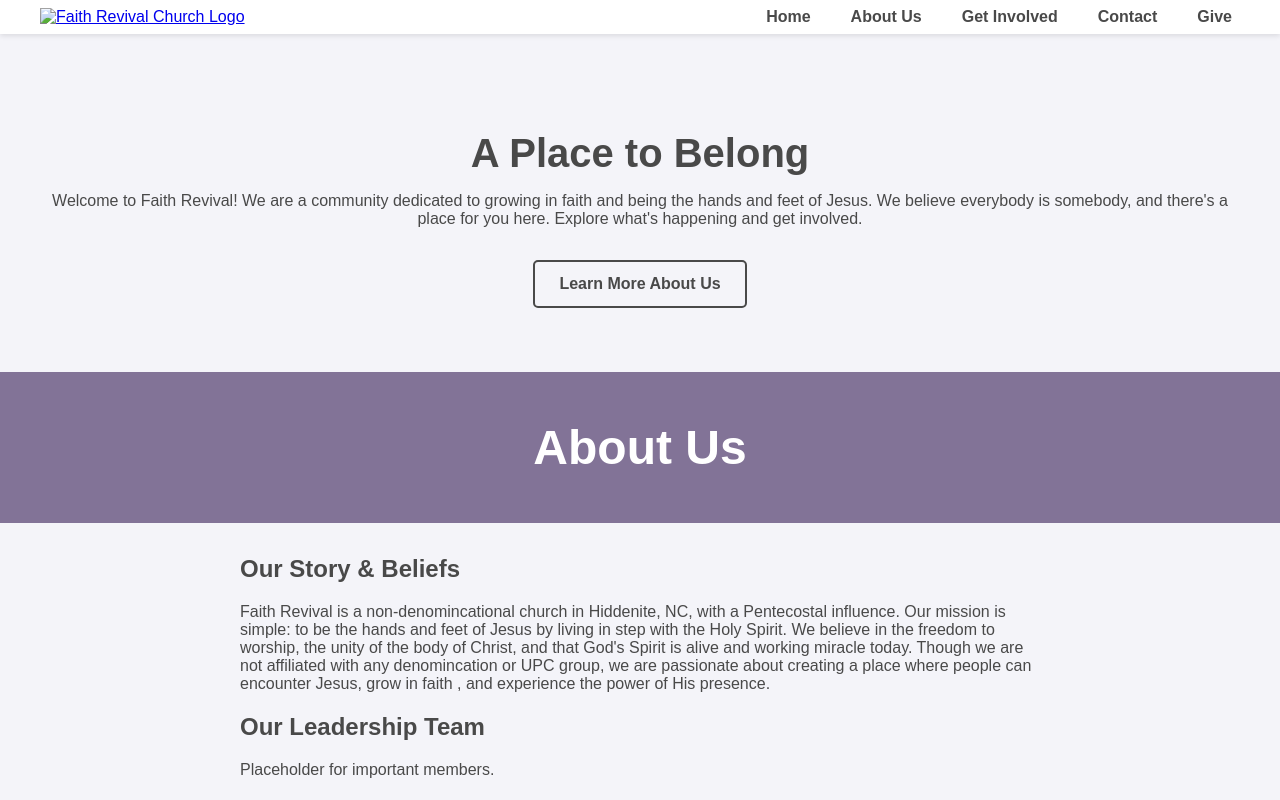
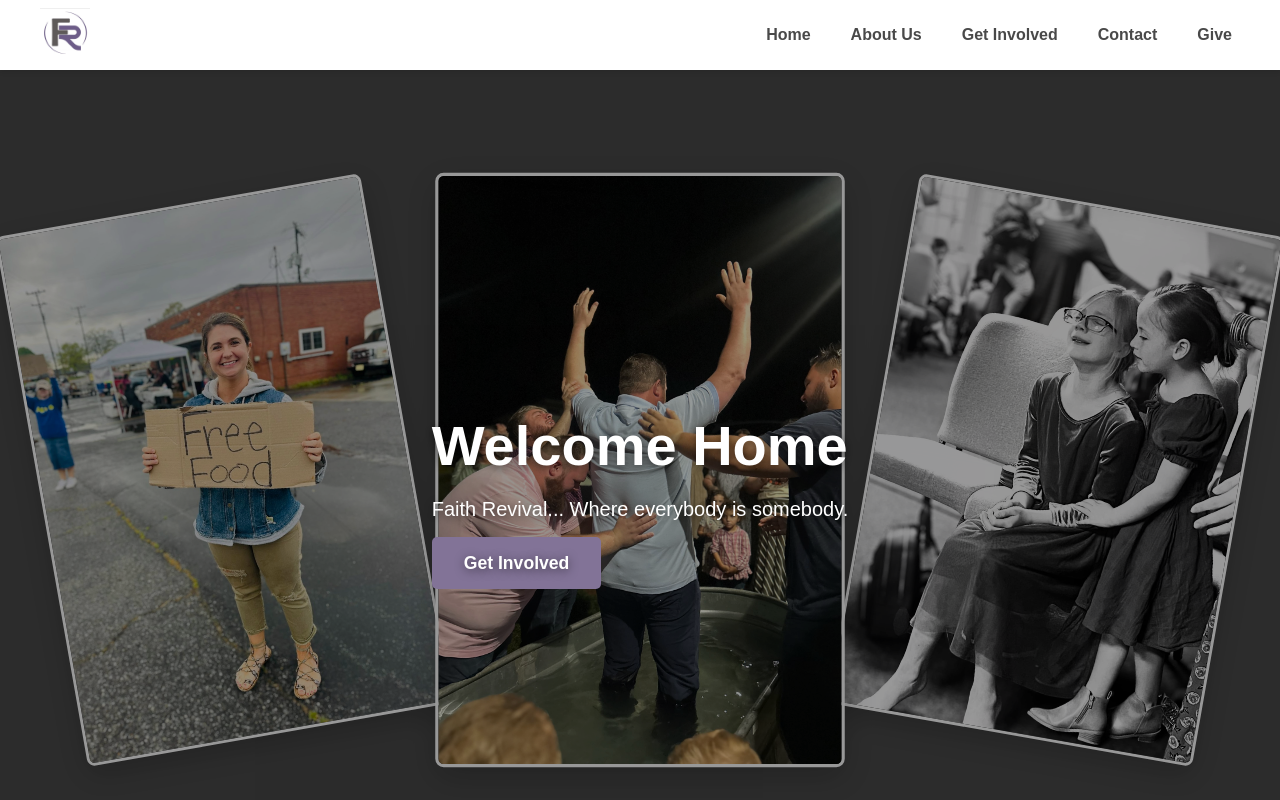
Before and after one commit to powersb911/Faith-Revival-Website, a plain HTML site: page index.html in a window 1280 px wide. Shown: the top 800 px of the page. Drawn offline with Linux system fonts and the light colour scheme.

Commit message:
progress on formatting home page

```diff
--- a/index.html
+++ b/index.html
@@ -11,7 +11,7 @@
     <header>
         <nav>
             <a href="index.html" class="nav-logo">
-                <img src="images/frc-logo.jpg" alt="Faith Revival Church Logo">
+                <img src="Images/FRC Logo.jpg" alt="Faith Revival Church Logo">
             </a>
             <ul>
                 <li><a href="#home">Home</a></li>
@@ -23,12 +23,27 @@
         </nav>
     </header>
 
-    <main>
-        <section id="welcome">
-            <h2>A Place to Belong</h2>
-            <p>Welcome to Faith Revival! We are a community dedicated to growing in faith and being the hands and feet of Jesus. We believe everybody is somebody, and there's a place for you here. Explore what's happening and get involved.</p>
-            <a href="#about" class="learn-more-button">Learn More About Us</a>
-        </section>
+<main>
+    <section id="hero">
+
+        <div class="hero-overlay"></div> <div class="hero-slide active">
+            <img src="images/free-food.jpg" alt="Free Food Photo">
+            <img src="images/josh-baptism.jpg" alt="Baptism in the Name of Jesus">
+            <img src="images/Maci+Laci.jpg" alt="Children Praying">
+        </div>
+
+        <div class="hero-slide">
+            <img src="images/you-belong.jpg" alt="Women's conference 2025">
+            <img src="images/wc.2025.jpg" alt="You belong outreach">
+            <img src="images/zack.c-preach.jpg" alt="Guest preacher">
+        </div>
+
+        <div class="hero-content">
+            <h1>Welcome Home</h1>
+            <p>Faith Revival... Where everybody is somebody.</p>
+            <a href="#involved" class="cta-button">Get Involved</a>
+        </div>
+    </section>
 
         <section id="about">
             <div class="page-header">
@@ -36,10 +51,40 @@
             </div>
             <div class="page-content">
                 <h2>Our Story & Beliefs</h2>
-                <p>Faith Revival is a non-denomincational church in Hiddenite, NC, with a Pentecostal influence. Our mission is simple: to be the hands and feet of Jesus by living in step with the Holy Spirit. We believe in the freedom to worship, the unity of the body of Christ, and that God's Spirit is alive and working miracle today. Though we are not affiliated with any denomincation or UPC group, we are passionate about creating a place where people can encounter Jesus, grow in faith , and experience the power of His presence.</p>
-                <h2>Our Leadership Team</h2>
-                <p>Placeholder for important members.</p>
-            </div>
+                <p>Faith Revival Church is a nondenominational church who believes in being the hands and feet of Jesus. (Expound upon this with pastor approval).</p>
+
+<h2>Our Leadership Team</h2>
+<div class="leader-scroll-container">
+    <div class="leader-row">
+
+        <div class="leader-card">
+            <h3>Pastors</h3>
+            <img src="images/pastors.jpg" alt="Photo of the Pastor">
+            <h4>Anthony & Erica Miller</h4>
+            <p>A short paragraph describing the pastor's role, their passion for the ministry, and their background.</p>
+        </div>
+
+        <div class="leader-card">
+            <h3>Youth Minister Ages 2-5</h3>
+            <img src="images/bp.np.jpg" alt="Photo of the Youth Minister">
+            <h4>Brennon & Nita Powers</h4>
+            <p>A short paragraph about the youth minister and their vision for the youth group at Faith Revival.</p>
+        </div>
+
+        <div class="leader-card">
+            <h3>Youth Ministers Ages 6+</h3>
+            <img src="images/il.ll.jpg" alt="Photo of the Youth Ministers">
+            <h4>Isaac & Lacy Lancaster</h4>
+            <p>A short paragraph about the youth minister and their vision for the youth group at Faith Revival.</p>
+        </div> <div class="leader-card">
+            <h3>Outreach Coordinator</h3>
+            <img src="images/dallas.jpg" alt="Photo of the Outreach Coordinator">
+            <h4>Dallas Adams</h4>
+            <p>A short paragraph detailing the outreach coordinator's role in connecting with and serving the community.</p>
+        </div>
+
+    </div>
+</div>
         </section>
 
         <section id="involved">
--- a/script.js
+++ b/script.js
@@ -0,0 +1,18 @@
+document.addEventListener('DOMContentLoaded', function() {
+    const slides = document.querySelectorAll('.hero-slide');
+    let currentSlide = 0;
+
+    function showNextSlide() {
+        // Hide the current slide
+        slides[currentSlide].classList.remove('active');
+
+        // Move to the next slide, looping back to the start if at the end
+        currentSlide = (currentSlide + 1) % slides.length;
+
+        // Show the new current slide
+        slides[currentSlide].classList.add('active');
+    }
+
+    // Set the slideshow to change every 5 seconds (5000 milliseconds)
+    setInterval(showNextSlide, 5000);
+});
--- a/style.css
+++ b/style.css
@@ -1,6 +1,7 @@
 html {
     scroll-behavior: smooth;
 }
+
 /* ---- COLOR & FONT VARIABLES ---- */
 :root {
     --primary-dark-gray: #494949;
@@ -16,15 +17,160 @@ body {
     background-color: var(--neutral-light-bg);
     color: var(--primary-dark-gray);
 }
-/* ---- WELCOME & HUB SECTIONS ---- */
-#welcome, #hub {
-    padding: 4rem 2rem; /* Adds spacing above/below and on the sides */
+
+/* ---- NAVIGATION BAR STYLES ---- */
+header {
+    background-color: var(--white);
+    padding: 0.5rem 2rem;
+    box-shadow: 0 2px 5px rgba(0,0,0,0.1);
+    position: sticky;
+    top: 0;
+    z-index: 10;
+}
+
+nav {
+    display: flex;
+    justify-content: space-between;
+    align-items: center;
+    max-width: 1200px;
+    margin: 0 auto;
+}
+
+.nav-logo img {
+    height: 50px;
+}
+
+nav ul {
+    list-style: none;
+    display: flex;
+    margin: 0;
+    padding: 0;
+}
+
+nav ul li {
+    margin-left: 1.5rem;
+}
+
+nav ul li a {
+    text-decoration: none;
+    color: var(--primary-dark-gray);
+    font-weight: bold;
+    font-size: 1rem;
+    padding: 0.5rem;
+    transition: color 0.3s ease;
+}
+
+nav ul li a:hover {
+    color: var(--primary-purple);
+}
+
+/* ---- HERO SLIDESHOW STYLES ---- */
+#hero {
+    position: relative;
+    height: 100vh;
+    background-color: var(--primary-dark-gray);
+    display: flex;
+    justify-content: center;
+    align-items: center;
+    overflow: hidden;
+}
+
+.hero-slide {
+    position: absolute;
+    top: 0;
+    left: 0;
+    width: 100%;
+    height: 100%;
+    opacity: 0;
+    transition: opacity 1.5s ease-in-out;
+    display: flex;
+    justify-content: center;
+    align-items: center;
+    gap: 2vw;
+    z-index: 1;
+}
+
+.hero-overlay {
+    position: absolute;
+    top: 0;
+    left: 0;
+    width: 100%;
+    height: 100%;
+    background-color: rgba(0, 0, 0, 0.4);
+    z-index: 2;
+}
+
+.hero-slide.active {
+    opacity: 1;
+}
+
+.hero-slide img {
+    width: 30%;
+    height: 70%;
+    object-fit: cover;
+    border-radius: 8px;
+    box-shadow: 0 10px 30px rgba(0, 0, 0, 0.2);
+    border: 3px solid white;
+}
+
+.hero-slide img:nth-child(1) {
+    transform: rotate(-10deg) scale(0.95);
+}
+
+.hero-slide img:nth-child(2) {
+    transform: scale(1.05);
+    z-index: 5;
+}
+
+.hero-slide img:nth-child(3) {
+    transform: rotate(10deg) scale(0.95);
+}
+
+.hero-content {
+    position: relative;
+    z-index: 3;
+    text-shadow: 0 2px 10px rgba(0, 0, 0, 0.5);
+    color: var(--white); /* Added this to make sure the text is white */
+}
+
+.hero-content h1 {
+    font-size: 3.5rem;
+    margin-bottom: 0.5rem;
+}
+
+.hero-content p {
+    font-size: 1.25rem;
+    margin-bottom: 2rem;
+}
+
+.cta-button {
+    background-color: var(--primary-purple);
+    color: var(--white);
+    padding: 1rem 2rem;
+    text-decoration: none;
+    border-radius: 5px;
+    font-size: 1.1rem;
+    font-weight: bold;
+    transition: background-color 0.3s ease;
+}
+
+.cta-button:hover {
+    background-color: #6a5b7d;
+}
+
+
+/* ---- PAGE SECTIONS ---- */
+#about, #involved, #contact, #welcome {
+    padding: 4rem 2rem;
     text-align: center;
 }
 
-#welcome h2, #hub h2 {
-    font-size: 2.5rem;
-    margin-bottom: 1rem;
+#involved {
+    background-color: var(--neutral-light-bg);
+}
+
+#contact {
+    background-color: var(--white);
 }
 
 .learn-more-button {
@@ -44,10 +190,8 @@ body {
     color: var(--white);
 }
 
-/* ---- HUB GRID STYLES ---- */
 .hub-grid {
     display: grid;
-    /* This creates a responsive grid that adds/removes columns automatically */
     grid-template-columns: repeat(auto-fit, minmax(280px, 1fr));
     gap: 2rem;
     margin-top: 3rem;
@@ -65,7 +209,7 @@ body {
 }
 
 .hub-card:hover {
-    transform: translateY(-5px); /* Lifts the card up slightly on hover */
+    transform: translateY(-5px);
     box-shadow: 0 8px 25px rgba(0, 0, 0, 0.15);
 }
 
@@ -74,6 +218,30 @@ body {
     color: var(--primary-purple);
     margin-top: 0;
 }
+
+.contact-info p {
+    font-size: 1.1rem;
+    line-height: 1.8;
+    margin: 0.5rem 0;
+}
+
+/* ---- GENERIC PAGE STYLES (for youth.html, etc.) ---- */
+.page-header {
+    background-color: var(--primary-purple);
+    color: var(--white);
+    padding: 3rem 2rem;
+    text-align: center;
+}
+.page-header h1 {
+    margin: 0;
+    font-size: 3rem;
+}
+.page-content {
+    max-width: 800px;
+    margin: 2rem auto;
+    padding: 0 2rem;
+}
+
 /* ---- FOOTER STYLES ---- */
 footer {
     background-color: var(--primary-dark-gray);
@@ -97,75 +265,48 @@ footer {
 .social-links a:hover {
     text-decoration: underline;
 }
-/* ---- GENERIC PAGE STYLES ---- */
-.page-header {
-    background-color: var(--primary-purple);
-    color: var(--white);
-    padding: 3rem 2rem;
+/* ---- LEADERSHIP SCROLLING SECTION ---- */
+.leader-scroll-container {
+    overflow-x: auto; /* This is the key to horizontal scrolling */
+    padding-bottom: 1rem; /* Adds space for the scrollbar */
+}
+
+.leader-row {
+    display: flex; /* Lines up the cards in a row */
+    gap: 1.5rem; /* Creates space between the cards */
+    width: max-content; /* Allows the row to be wider than the screen */
+}
+
+.leader-card {
+    flex: 0 0 300px; /* Prevents cards from shrinking, sets a fixed width */
+    background-color: var(--white);
+    border-radius: 8px;
+    box-shadow: 0 4px 15px rgba(0, 0, 0, 0.1);
+    padding: 1.5rem;
     text-align: center;
 }
-.page-header h1 {
+
+.leader-card img {
+    width: 150px;
+    height: 150px;
+    border-radius: 50%; /* Makes the photo circular */
+    object-fit: cover;
+    margin: 1rem 0;
+    border: 4px solid var(--neutral-light-bg);
+}
+
+.leader-card h3 {
+    font-size: 1rem;
+    color: var(--primary-purple);
     margin: 0;
-    font-size: 3rem;
 }
-.page-content {
-    max-width: 800px;
-    margin: 2rem auto; /* Centers the content block */
-    padding: 0 2rem;
-}
-/* ---- CONTACT SECTION STYLES ---- */
-#contact {
-    background-color: var(--white);
-    padding: 4rem 2rem;
-    text-align: center;
-}
-.contact-info p {
-    font-size: 1.1rem;
-    line-height: 1.8;
+
+.leader-card h4 {
+    font-size: 1.4rem;
     margin: 0.5rem 0;
 }
-/* ---- NAVIGATION BAR STYLES ---- */
-header {
-    background-color: var(--white);
-    padding: 0.5rem 2rem; /* Adds some space inside the bar */
-    box-shadow: 0 2px 5px rgba(0,0,0,0.1); /* Adds a subtle shadow */
-    position: sticky; /* Makes the bar stick to the top as you scroll */
-    top: 0;
-    z-index: 10;
+
+.leader-card p {
+    font-size: 0.9rem;
+    line-height: 1.5;
 }
-
-nav {
-    display: flex; /* This is the key to the layout */
-    justify-content: space-between; /* Pushes logo left and links right */
-    align-items: center; /* Vertically aligns them in the middle */
-    max-width: 1200px;
-    margin: 0 auto; /* Centers the nav content on large screens */
-}
-
-.nav-logo img {
-    height: 50px; /* Adjust this value to make your logo bigger or smaller */
-}
-
-nav ul {
-    list-style: none; /* Removes the bullet points */
-    display: flex; /* Makes the links sit side-by-side */
-    margin: 0;
-    padding: 0;
-}
-
-nav ul li {
-    margin-left: 1.5rem; /* Adds space between the links */
-}
-
-nav ul li a {
-    text-decoration: none;
-    color: var(--primary-dark-gray);
-    font-weight: bold;
-    font-size: 1rem;
-    padding: 0.5rem;
-    transition: color 0.3s ease;
-}
-
-nav ul li a:hover {
-    color: var(--primary-purple);
-}
```
Also changed, not shown: Images/Maci+Laci.jpg (added), Images/bp.np.jpg (added), Images/dallas.jpg (added), Images/free-food.jpg (added), Images/il.ll.jpg (added), Images/josh-baptism.jpg (added), Images/pastors.jpg (added), Images/wc.2025.jpg (added), Images/you-belong.jpg (added), Images/zack.c-preach.jpg (added).
